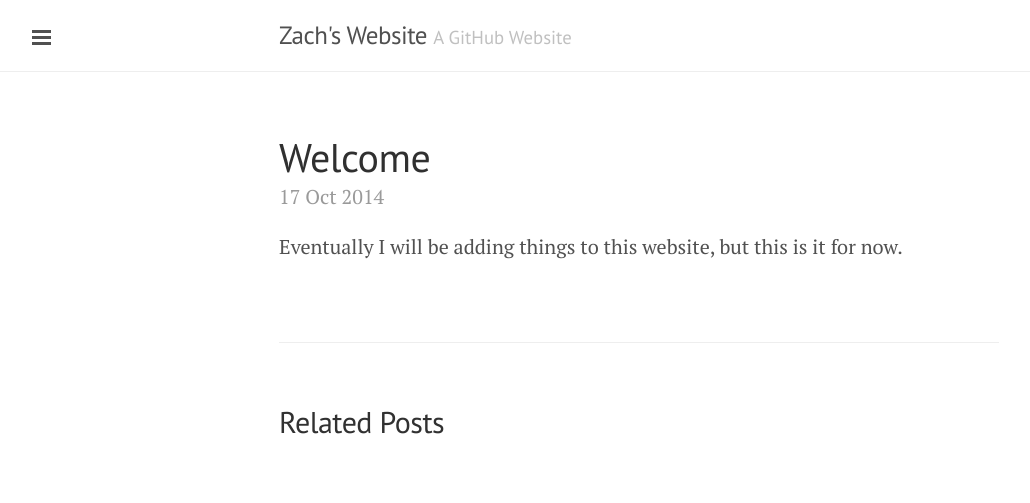
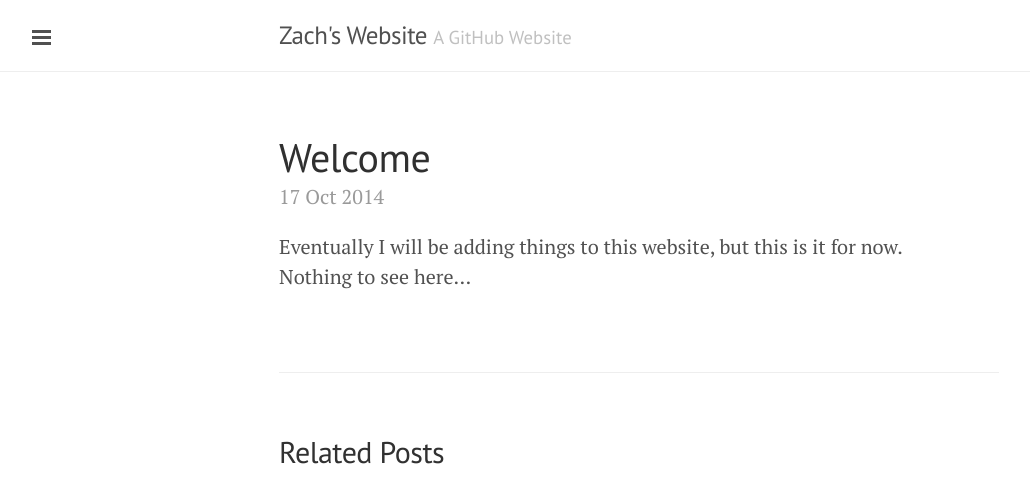
Before and after one commit to panzarino/panzarino.github.io, a Jekyll site: the page built from _posts/2014-10-17-Welcome.md, in a window 1280 px wide. Shown: the top 503 px of the page, without its empty margins (1-1031 px from the left). Built offline with Jekyll 4.4.1, drawn with Linux system fonts in a browser that asks for light colours; Markdown is read by kramdown in place of the engine named in the settings.

Commit message:
Update 2014-10-17-Welcome.md

```diff
--- a/_posts/2014-10-17-Welcome.md
+++ b/_posts/2014-10-17-Welcome.md
@@ -4,3 +4,5 @@ title: Welcome
 ---
 
 Eventually I will be adding things to this website, but this is it for now.
+<br>
+Nothing to see here...
```
